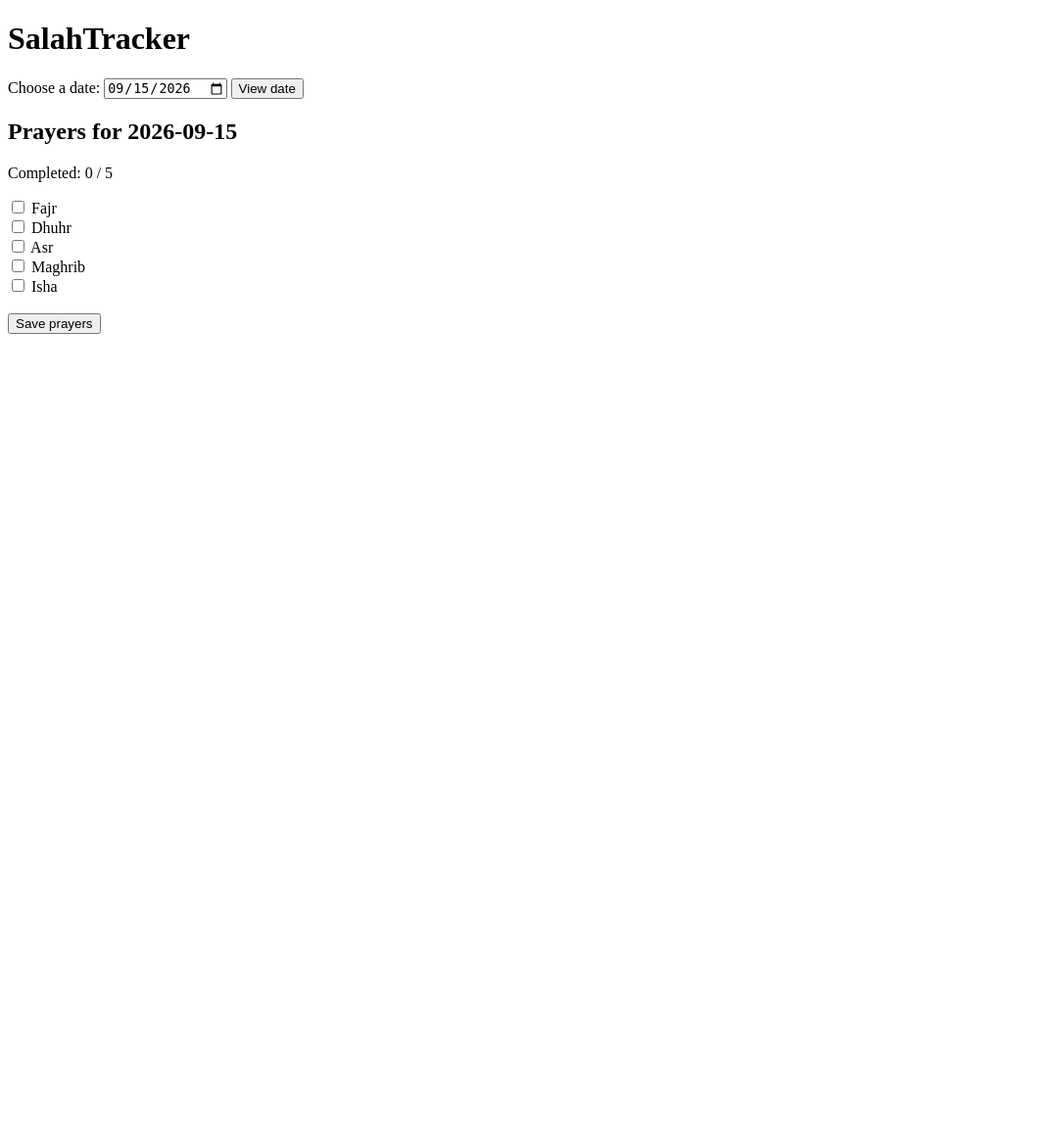
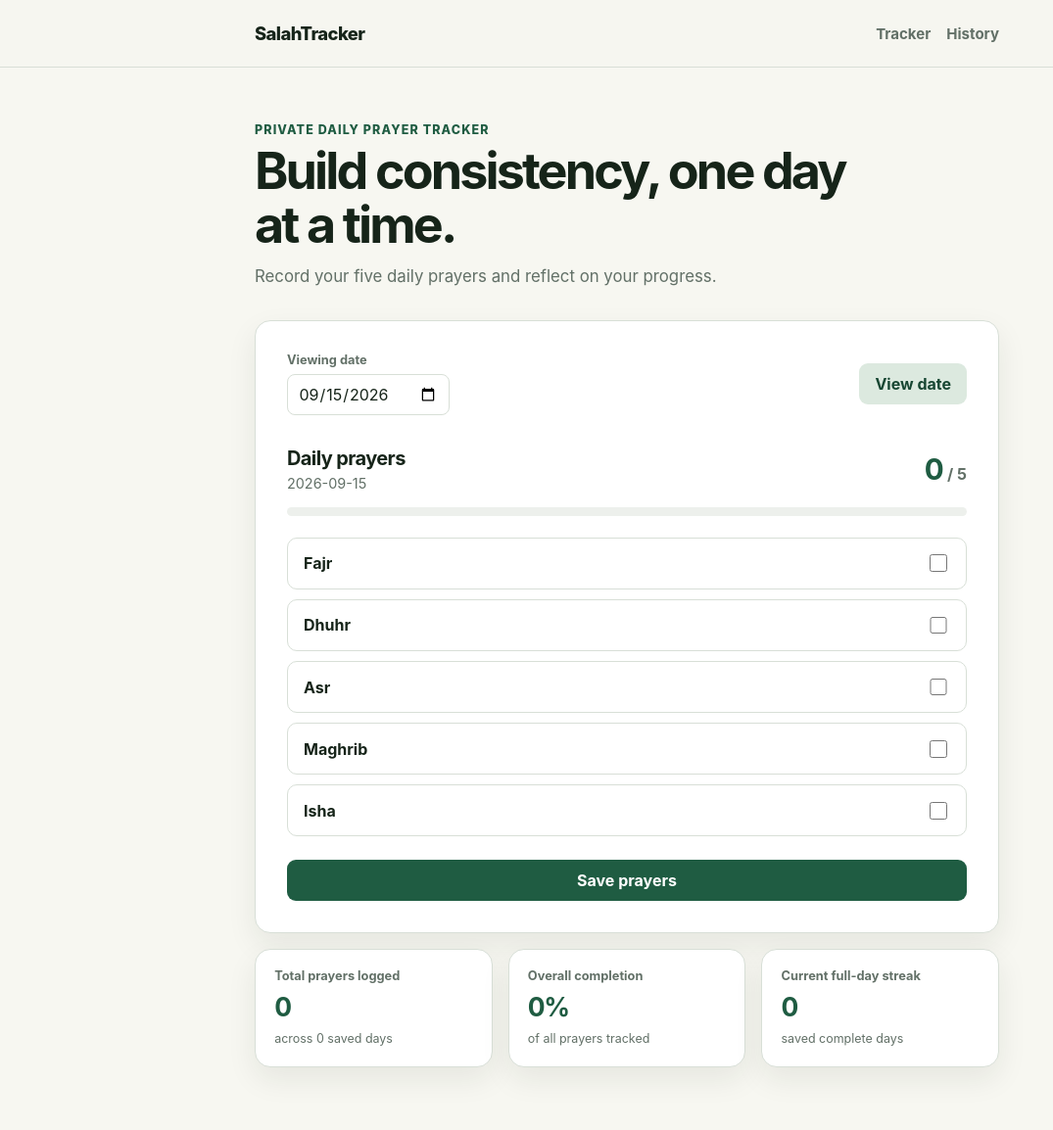
Before and after one commit to saleenaq06/salah-tracker, a Flask app: page / in a window 1280 px wide. Shown: the whole page at 98% size, without its empty margins (0-1075 px from the left). Before the commit the page ends 341 px from the top, so only its background shows below. Run offline with Flask 3, Linux system fonts and the light colour scheme; data that the repository does not hold is empty.

Commit message:
created an MVP

```diff
--- a/app.py
+++ b/app.py
@@ -2,24 +2,21 @@ import os
 import sqlite3
 from datetime import date
 
-from flask import Flask, render_template, redirect, url_for, request
+from flask import Flask, redirect, render_template, request, url_for
+
+app = Flask(__name__)
+DATABASE_PATH = os.path.join("data", "salah_tracker.db")
+PRAYERS = ["fajr", "dhuhr", "asr", "maghrib", "isha"]
 
 
-app = Flask(__name__)
-
-# Define the path to the SQLite database file
-DATABASE_PATH = os.path.join("data", "salah_tracker.db")
-
-# Create a function to get a database connection
 def get_db_connection():
     connection = sqlite3.connect(DATABASE_PATH)
     connection.row_factory = sqlite3.Row
     return connection
 
-# Create the database and the prayer_records table if they don't exist
+
 def create_database():
     os.makedirs("data", exist_ok=True)
-
     connection = get_db_connection()
     connection.execute("""
         CREATE TABLE IF NOT EXISTS prayer_records (
@@ -36,15 +33,42 @@ def create_database():
     connection.close()
 
 
+def prayer_total(record):
+    return sum(record[prayer] for prayer in PRAYERS)
+
+
+def get_analytics(connection):
+    records = connection.execute(
+        "SELECT * FROM prayer_records ORDER BY date DESC"
+    ).fetchall()
+    total_prayers = sum(prayer_total(record) for record in records)
+    possible_prayers = len(records) * len(PRAYERS)
+    completion_percentage = (
+        round((total_prayers / possible_prayers) * 100) if possible_prayers else 0
+    )
+
+    current_streak = 0
+    for record in records:
+        if prayer_total(record) == len(PRAYERS):
+            current_streak += 1
+        else:
+            break
+
+    return {
+        "total_prayers": total_prayers,
+        "completion_percentage": completion_percentage,
+        "current_streak": current_streak,
+        "days_tracked": len(records),
+    }
+
+
 @app.route("/", methods=["GET", "POST"])
 def home():
     today = date.today().isoformat()
 
     if request.method == "POST":
         selected_date = request.form.get("date", today)
-
         connection = get_db_connection()
-
         connection.execute("""
             INSERT INTO prayer_records (date, fajr, dhuhr, asr, maghrib, isha)
             VALUES (?, ?, ?, ?, ?, ?)
@@ -62,37 +86,46 @@ def home():
             "maghrib" in request.form,
             "isha" in request.form,
         ))
-
         connection.commit()
         connection.close()
-
         return redirect(url_for("home", date=selected_date, saved="true"))
 
     selected_date = request.args.get("date", today)
-
     connection = get_db_connection()
     record = connection.execute(
-        "SELECT * FROM prayer_records WHERE date = ?",
-        (selected_date,)
+        "SELECT * FROM prayer_records WHERE date = ?", (selected_date,)
     ).fetchone()
+    analytics = get_analytics(connection)
     connection.close()
-
-    completed_prayers = 0
-    if record:
-        completed_prayers = sum(
-            record[prayer]
-            for prayer in ["fajr", "dhuhr", "asr", "maghrib", "isha"]
-        )
 
     return render_template(
         "index.html",
         selected_date=selected_date,
         record=record,
-        completed_prayers=completed_prayers,
-        saved=request.args.get("saved")
+        completed_prayers=prayer_total(record) if record else 0,
+        analytics=analytics,
+        saved=request.args.get("saved"),
     )
 
 
-if __name__ == '__main__':
+@app.route("/history")
+def history():
+    connection = get_db_connection()
+    records = connection.execute(
+        "SELECT * FROM prayer_records ORDER BY date DESC"
+    ).fetchall()
+    analytics = get_analytics(connection)
+    connection.close()
+
+    history_records = [
+        {"date": record["date"], "completed": prayer_total(record)}
+        for record in records
+    ]
+    return render_template(
+        "history.html", records=history_records, analytics=analytics
+    )
+
+
+if __name__ == "__main__":
     create_database()
     app.run(debug=True)
--- a/static/style.css
+++ b/static/style.css
@@ -0,0 +1,350 @@
+:root {
+  --ink: #162419;
+  --muted: #627067;
+  --forest: #1f5c42;
+  --forest-dark: #174632;
+  --sage: #dce9df;
+  --cream: #f7f7f1;
+  --white: #ffffff;
+  --border: #d8dfd7;
+  --shadow: 0 12px 30px rgba(22, 36, 25, 0.08);
+}
+
+* {
+  box-sizing: border-box;
+}
+
+body {
+  margin: 0;
+  color: var(--ink);
+  background: var(--cream);
+  font-family: Inter, ui-sans-serif, system-ui, -apple-system, BlinkMacSystemFont, "Segoe UI", sans-serif;
+}
+
+.site-header {
+  background: rgba(247, 247, 241, 0.94);
+  border-bottom: 1px solid var(--border);
+}
+
+.navigation,
+.page-content {
+  width: min(100% - 2rem, 760px);
+  margin: 0 auto;
+}
+
+.navigation {
+  min-height: 68px;
+  display: flex;
+  align-items: center;
+  justify-content: space-between;
+  gap: 1rem;
+}
+
+.brand,
+.nav-links a {
+  color: var(--ink);
+  text-decoration: none;
+}
+
+.brand {
+  font-size: 1.15rem;
+  font-weight: 800;
+  letter-spacing: -0.03em;
+}
+
+.nav-links {
+  display: flex;
+  gap: 1rem;
+}
+
+.nav-links a {
+  color: var(--muted);
+  font-size: 0.94rem;
+  font-weight: 650;
+}
+
+.nav-links a:hover {
+  color: var(--forest);
+}
+
+.page-content {
+  padding: 3.5rem 0 4rem;
+}
+
+.hero {
+  max-width: 640px;
+  margin-bottom: 2rem;
+}
+
+.compact-hero {
+  margin-bottom: 1.5rem;
+}
+
+.eyebrow {
+  margin: 0 0 0.5rem;
+  color: var(--forest);
+  font-size: 0.78rem;
+  font-weight: 800;
+  letter-spacing: 0.09em;
+  text-transform: uppercase;
+}
+
+h1,
+h2,
+p {
+  margin-top: 0;
+}
+
+h1 {
+  margin-bottom: 0.75rem;
+  font-size: clamp(2rem, 7vw, 3.25rem);
+  line-height: 1.05;
+  letter-spacing: -0.055em;
+}
+
+h2 {
+  margin-bottom: 0.3rem;
+  font-size: 1.25rem;
+  letter-spacing: -0.03em;
+}
+
+.intro,
+.section-heading p,
+.stat-card p,
+.stat-card span {
+  color: var(--muted);
+}
+
+.intro {
+  margin-bottom: 0;
+  font-size: 1.05rem;
+  line-height: 1.55;
+}
+
+.notice {
+  margin: 0 0 1.25rem;
+  padding: 0.85rem 1rem;
+  color: var(--forest-dark);
+  background: var(--sage);
+  border-radius: 10px;
+  font-weight: 650;
+}
+
+.tracker-card,
+.stat-card {
+  background: var(--white);
+  border: 1px solid var(--border);
+  border-radius: 16px;
+  box-shadow: var(--shadow);
+}
+
+.tracker-card {
+  padding: clamp(1.25rem, 5vw, 2rem);
+}
+
+.date-row,
+.section-heading,
+.history-row {
+  display: flex;
+  align-items: center;
+  justify-content: space-between;
+  gap: 1rem;
+}
+
+.date-row {
+  margin-bottom: 2rem;
+}
+
+.date-row label {
+  display: block;
+  margin-bottom: 0.45rem;
+  color: var(--muted);
+  font-size: 0.8rem;
+  font-weight: 750;
+}
+
+input[type="date"] {
+  min-height: 42px;
+  padding: 0.5rem 0.65rem;
+  color: var(--ink);
+  border: 1px solid var(--border);
+  border-radius: 8px;
+  font: inherit;
+}
+
+.section-heading {
+  margin-bottom: 1rem;
+}
+
+.section-heading p {
+  margin: 0;
+  font-size: 0.9rem;
+}
+
+.score {
+  color: var(--forest);
+  font-size: 1.85rem;
+  letter-spacing: -0.06em;
+}
+
+.score span {
+  color: var(--muted);
+  font-size: 1rem;
+  letter-spacing: normal;
+}
+
+.progress-track {
+  height: 9px;
+  margin-bottom: 1.35rem;
+  overflow: hidden;
+  background: #edf0ec;
+  border-radius: 999px;
+}
+
+.progress-fill {
+  height: 100%;
+  background: var(--forest);
+  border-radius: inherit;
+}
+
+.prayer-list {
+  display: grid;
+  gap: 0.65rem;
+  margin-bottom: 1.5rem;
+}
+
+.prayer-option {
+  display: flex;
+  align-items: center;
+  justify-content: space-between;
+  padding: 0.85rem 1rem;
+  border: 1px solid var(--border);
+  border-radius: 10px;
+  font-weight: 700;
+}
+
+.prayer-option:has(input:checked) {
+  background: #f2f8f3;
+  border-color: #9ebba7;
+  color: var(--forest-dark);
+}
+
+input[type="checkbox"] {
+  width: 1.1rem;
+  height: 1.1rem;
+  accent-color: var(--forest);
+}
+
+button,
+.link-button {
+  min-height: 42px;
+  padding: 0.65rem 1rem;
+  border: 0;
+  border-radius: 9px;
+  cursor: pointer;
+  font: inherit;
+  font-weight: 750;
+  text-decoration: none;
+}
+
+.primary-button {
+  width: 100%;
+  color: var(--white);
+  background: var(--forest);
+}
+
+.primary-button:hover {
+  background: var(--forest-dark);
+}
+
+.secondary-button {
+  color: var(--forest-dark);
+  background: var(--sage);
+  white-space: nowrap;
+}
+
+.secondary-button:hover {
+  background: #cdddcf;
+}
+
+.link-button {
+  display: inline-flex;
+  align-items: center;
+  justify-content: center;
+}
+
+.stats-grid {
+  display: grid;
+  grid-template-columns: repeat(3, 1fr);
+  gap: 1rem;
+  margin-top: 1rem;
+}
+
+.stat-card {
+  padding: 1.2rem;
+}
+
+.stat-card p {
+  margin-bottom: 0.5rem;
+  font-size: 0.8rem;
+  font-weight: 700;
+}
+
+.stat-card strong {
+  display: block;
+  margin-bottom: 0.3rem;
+  color: var(--forest);
+  font-size: 1.65rem;
+  letter-spacing: -0.05em;
+}
+
+.stat-card span {
+  font-size: 0.78rem;
+  line-height: 1.35;
+}
+
+.history-list {
+  border-top: 1px solid var(--border);
+}
+
+.history-row {
+  padding: 1rem 0;
+  color: var(--ink);
+  border-bottom: 1px solid var(--border);
+  text-decoration: none;
+}
+
+.history-row:hover {
+  color: var(--forest);
+}
+
+.history-row span:last-child {
+  color: var(--muted);
+}
+
+.empty-state {
+  padding: 1.5rem 0 0;
+  text-align: center;
+}
+
+.empty-state p {
+  color: var(--muted);
+}
+
+@media (max-width: 560px) {
+  .page-content {
+    padding-top: 2.25rem;
+  }
+
+  .stats-grid {
+    grid-template-columns: 1fr;
+  }
+
+  .date-row {
+    align-items: end;
+  }
+
+  .navigation {
+    min-height: 60px;
+  }
+}
--- a/templates/base.html
+++ b/templates/base.html
@@ -0,0 +1,21 @@
+<!DOCTYPE html>
+<html lang="en">
+<head>
+  <meta charset="UTF-8">
+  <meta name="viewport" content="width=device-width, initial-scale=1.0">
+  <title>{% block title %}SalahTracker{% endblock %}</title>
+  <link rel="stylesheet" href="{{ url_for('static', filename='style.css') }}">
+</head>
+<body>
+  <header class="site-header">
+    <nav class="navigation" aria-label="Main navigation">
+      <a class="brand" href="{{ url_for('home') }}">SalahTracker</a>
+      <div class="nav-links">
+        <a href="{{ url_for('home') }}">Tracker</a>
+        <a href="{{ url_for('history') }}">History</a>
+      </div>
+    </nav>
+  </header>
+  <main class="page-content">{% block content %}{% endblock %}</main>
+</body>
+</html>
--- a/templates/index.html
+++ b/templates/index.html
@@ -1,56 +1,75 @@
-<!DOCTYPE html>
-<html lang="en">
-<head>
-  <meta charset="UTF-8">
-  <title>SalahTracker</title>
-</head>
-<body>
-  <h1>SalahTracker</h1>
+{% extends "base.html" %}
 
-  {% if saved %}
-    <p>Your prayers were saved.</p>
-  {% endif %}
+{% block title %}Daily tracker · SalahTracker{% endblock %}
 
-  <form method="POST">
-    <label for="date">Choose a date:</label>
-    <input id="date" type="date" name="date" value="{{ selected_date }}">
+{% block content %}
+<section class="hero">
+    <p class="eyebrow">Private daily prayer tracker</p>
+    <h1>Build consistency, one day at a time.</h1>
+    <p class="intro">Record your five daily prayers and reflect on your progress.</p>
+</section>
 
-    <button type="submit" formmethod="GET">View date</button>
+{% if saved %}
+<p class="notice" role="status">Your prayers for {{ selected_date }} were saved.</p>
+{% endif %}
 
-    <h2>Prayers for {{ selected_date }}</h2>
-    <p>Completed: {{ completed_prayers }} / 5</p>
+<section class="tracker-card">
+    <form method="POST">
+        <div class="date-row">
+            <div>
+                <label for="date">Viewing date</label>
+                <input id="date" type="date" name="date" value="{{ selected_date }}">
+            </div>
+            <button class="secondary-button" type="submit" formmethod="GET">View date</button>
+        </div>
 
-    <label>
-      <input type="checkbox" name="fajr"
-        {% if record and record["fajr"] %}checked{% endif %}>
-      Fajr
-    </label><br>
+        <div class="section-heading">
+            <div>
+                <h2>Daily prayers</h2>
+                <p>{{ selected_date }}</p>
+            </div>
+            <strong class="score">{{ completed_prayers }} <span>/ 5</span></strong>
+        </div>
 
-    <label>
-      <input type="checkbox" name="dhuhr"
-        {% if record and record["dhuhr"] %}checked{% endif %}>
-      Dhuhr
-    </label><br>
+        <div class="progress-track" aria-label="{{ completed_prayers }} of 5 prayers completed">
+            <div class="progress-fill" style="width: {{ completed_prayers * 20 }}%"></div>
+        </div>
 
-    <label>
-      <input type="checkbox" name="asr"
-        {% if record and record["asr"] %}checked{% endif %}>
-      Asr
-    </label><br>
+        <div class="prayer-list">
+            {% for prayer, label in [('fajr', 'Fajr'), ('dhuhr', 'Dhuhr'), ('asr', 'Asr'), ('maghrib', 'Maghrib'),
+            ('isha', 'Isha')] %}
+            <label class="prayer-option">
+                <span>{{ label }}</span>
+                <input type="checkbox" name="{{ prayer }}" {% if record and record[prayer] %}checked{% endif %}>
+            </label>
+            {% endfor %}
+        </div>
 
-    <label>
-      <input type="checkbox" name="maghrib"
-        {% if record and record["maghrib"] %}checked{% endif %}>
-      Maghrib
-    </label><br>
+        <button class="primary-button" type="submit">Save prayers</button>
+    </form>
+</section>
 
-    <label>
-      <input type="checkbox" name="isha"
-        {% if record and record["isha"] %}checked{% endif %}>
-      Isha
-    </label><br><br>
+<section class="stats-grid" aria-label="Your prayer statistics">
+    <article class="stat-card">
+        <p>Total prayers logged</p>
+        <strong>{{ analytics.total_prayers }}</strong>
+        <span>across {{ analytics.days_tracked }} saved day{% if analytics.days_tracked != 1 %}s{% endif %}</span>
+    </article>
+    <article class="stat-card">
+        <p>Overall completion</p>
+        <strong>{{ analytics.completion_percentage }}%</strong>
+        <span>of all prayers tracked</span>
+    </article>
+    <article class="stat-card">
+        <p>Current full-day streak</p>
+        <strong>{{ analytics.current_streak }}</strong>
+        <span>saved complete day{% if analytics.current_streak != 1 %}s{% endif %}</span>
+    </article>
+</section>
+{% endblock %}
 
-    <button type="submit">Save prayers</button>
-  </form>
+mit">Save prayers</button>
+</form>
 </body>
+
 </html>
```
Also changed, not shown: templates/history.html (+38 -0 lines), README.md.
